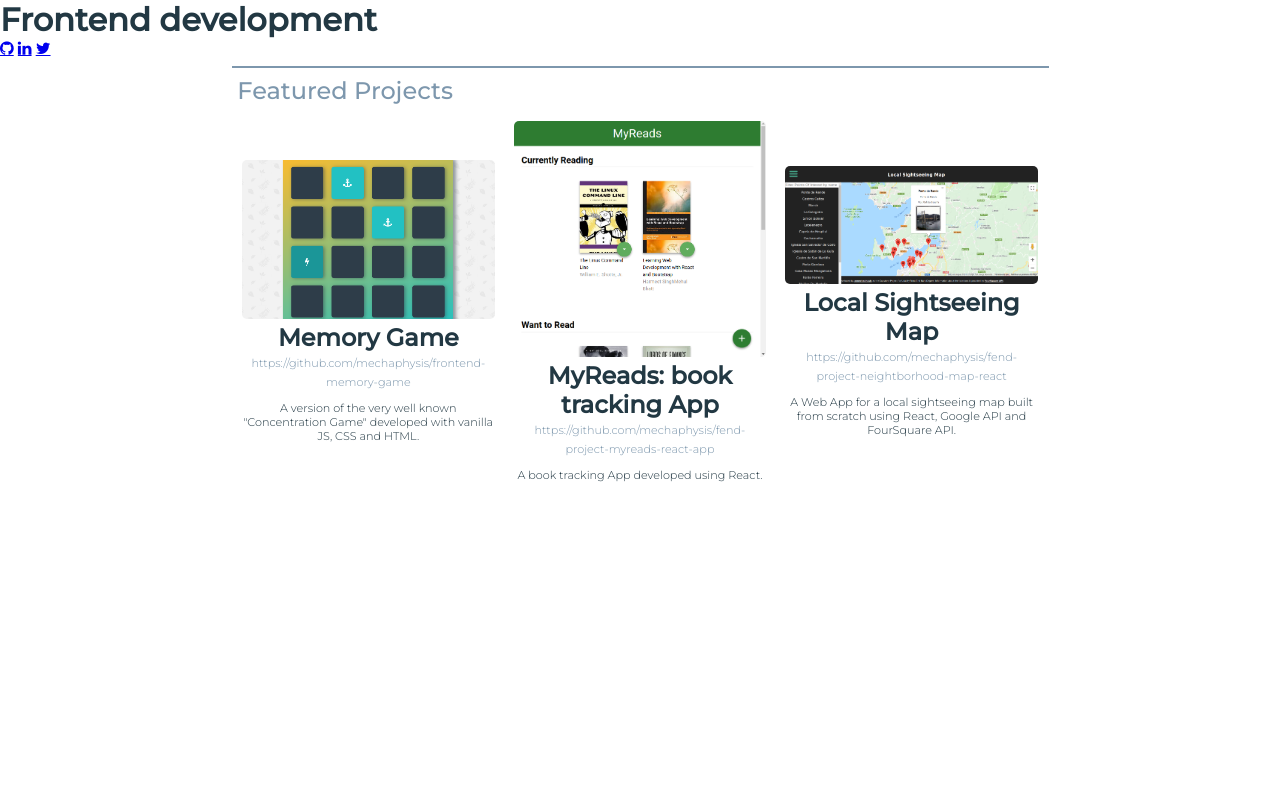
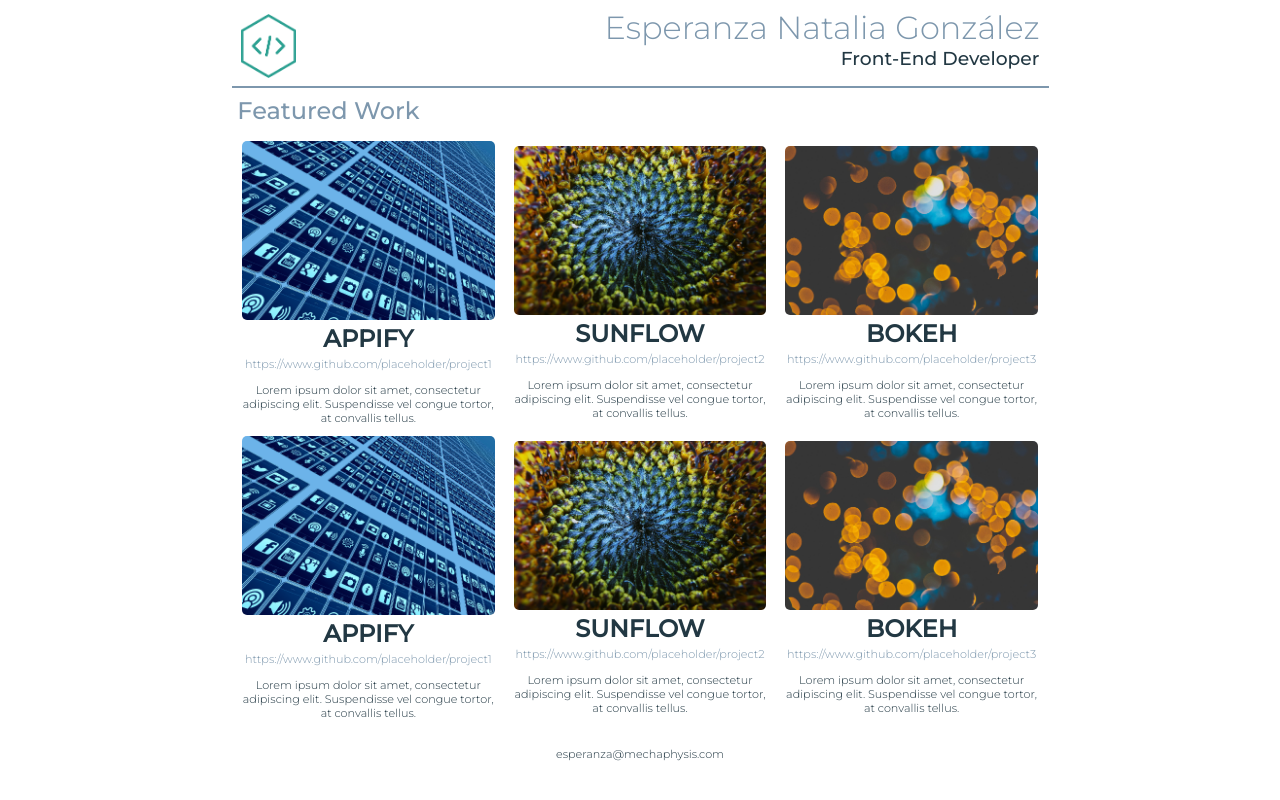
Before and after one commit to mechaphysis/portfolio-frontend, a website: page index.html in a window 1280 px wide. Drawn offline with Linux system fonts and the light colour scheme; a web font is replaced by a local one.

Commit message:
feat: Add Boilerplate portfolio HTML with placeholderrs

```diff
--- a/index.html
+++ b/index.html
@@ -6,59 +6,118 @@
     <meta http-equiv="X-UA-Compatible" content="IE=edge">
     <title>Front-End Dev Portfolio</title>
     <link href="https://fonts.googleapis.com/css?family=Montserrat:300,400,500" rel="stylesheet" >
-    <link rel="stylesheet prefetch" href="https://maxcdn.bootstrapcdn.com/font-awesome/4.6.1/css/font-awesome.min.css">
-    <link rel="stylesheet prefetch" href="https://fonts.googleapis.com/css?family=Coda">
     <link rel="stylesheet" href="css/main.css">
   </head>
   <body>
     <header class="header">
-          <h1 class="title">Frontend development</h1>
-          <nav>
-            <a class="fa fa-github" href="https://github.com/mechaphysis"></a>
-            <a class="fa fa-linkedin" href="https://linkedin.com/in/esperanza-natalia"></a>
-            <a class="fa fa-twitter" href="https://twitter.com/mechaphysis"></a>
-          </nav>
+      <div class="header_div">
+        <img class="logo" src="img/logohtml.png" alt="Logo with markup language"/>
+        <div class="header-text">
+          <h1 class="title">Esperanza Natalia González</h1>
+          <h3 class="subtitle">Front-End Developer</h3>
+        </div>
+        </div>
       </header>
     <hr class="horizontal-bar">
     <main>
       <section class="content">
-        <div class="projects">
-          <h2 class="featured-tittle">Featured Projects</h2>
+        <div class="featured-work">
+          <h2 class="featured-tittle">Featured Work</h2>
           <ul>
-            <li class="memory-game">
-              <img class="work-picture" src="img/memoryGame.png" alt="picture of the memory game deck"/>
+            <li class="work-appify">
+              <img class="work-picture" srcset="img/thumbnails/appify-260w.jpg 260w,
+                                                img/thumbnails/appify-520w.jpg 520w"
+                                        sizes="(max-width: 412px) 260px,
+                                               520px"
+                                        src="img/thumbnails/appify-520w.jpg" alt="picture of different apps"/>
               <div class="work-text">
-                <h2>Memory Game</h2>
-                <a href="#">https://github.com/mechaphysis/frontend-memory-game</a>
+                <h2>APPIFY</h2>
+                <a href="#">https://www.github.com/placeholder/project1</a>
                 <p>
-                  A version of the very well known "Concentration Game" developed with vanilla JS, CSS and HTML.
+                  Lorem ipsum dolor sit amet, consectetur adipiscing elit. Suspendisse vel congue tortor, at convallis tellus.
                 </p>
               </div>
             </li>
 
-            <li class="book-tracking">
-              <img class="work-picture" src="img/myReads.png" alt="picture of a book tracking app"/>
+            <li class="work-sunflow">
+              <img class="work-picture" srcset="img/thumbnails/sunflower-260w.jpg 260w,
+                                                img/thumbnails/sunflower-520w.jpg 520w"
+                                        sizes="(max-width: 412px) 260px,
+                                               520px"
+              src="img/thumbnails/sunflower-520w.jpg" alt="macro picture of sunflower seeds"/>
               <div class="work-text">
-                <h2>MyReads: book tracking App</h2>
-                <a href="#">https://github.com/mechaphysis/fend-project-myreads-react-app</a>
+                <h2>SUNFLOW</h2>
+                <a href="#">https://www.github.com/placeholder/project2</a>
                 <p>
-                  A book tracking App developed using React.
+                  Lorem ipsum dolor sit amet, consectetur adipiscing elit. Suspendisse vel congue tortor, at convallis tellus.
                 </p>
               </div>
             </li>
 
-            <li class="local-map">
-              <img class="work-picture" src="img/p8-react.png" alt="picture of maps application"/>
+            <li class="work-bokeh">
+              <img class="work-picture" srcset="img/thumbnails/bokeh-260w.jpg 260w,
+                                                img/thumbnails/bokeh-520w.jpg 520w"
+                                        sizes="(max-width: 412px) 260px,
+                                               520px"
+              src="img/thumbnails/bokeh-520w.jpg" alt="picture of lights with bokeh (blurred) effect"/>
               <div class="work-text">
-                <h2>Local Sightseeing Map</h2>
-                <a href="#">https://github.com/mechaphysis/fend-project-neightborhood-map-react</a>
+                <h2>BOKEH</h2>
+                <a href="#">https://www.github.com/placeholder/project3</a>
                 <p>
-                  A Web App for a local sightseeing map built from scratch using React, Google API and FourSquare API.
+                  Lorem ipsum dolor sit amet, consectetur adipiscing elit. Suspendisse vel congue tortor, at convallis tellus.
+                </p>
+              </div>
+            </li>
+            <li class="work-appify">
+              <img class="work-picture" srcset="img/thumbnails/appify-260w.jpg 260w,
+                                                img/thumbnails/appify-520w.jpg 520w"
+                                        sizes="(max-width: 412px) 260px,
+                                               520px"
+                                        src="img/thumbnails/appify-520w.jpg" alt="picture of different apps"/>
+              <div class="work-text">
+                <h2>APPIFY</h2>
+                <a href="#">https://www.github.com/placeholder/project1</a>
+                <p>
+                  Lorem ipsum dolor sit amet, consectetur adipiscing elit. Suspendisse vel congue tortor, at convallis tellus.
+                </p>
+              </div>
+            </li>
+
+            <li class="work-sunflow">
+              <img class="work-picture" srcset="img/thumbnails/sunflower-260w.jpg 260w,
+                                                img/thumbnails/sunflower-520w.jpg 520w"
+                                        sizes="(max-width: 412px) 260px,
+                                               520px"
+              src="img/thumbnails/sunflower-520w.jpg" alt="macro picture of sunflower seeds"/>
+              <div class="work-text">
+                <h2>SUNFLOW</h2>
+                <a href="#">https://www.github.com/placeholder/project2</a>
+                <p>
+                  Lorem ipsum dolor sit amet, consectetur adipiscing elit. Suspendisse vel congue tortor, at convallis tellus.
+                </p>
+              </div>
+            </li>
+
+            <li class="work-bokeh">
+              <img class="work-picture" srcset="img/thumbnails/bokeh-260w.jpg 260w,
+                                                img/thumbnails/bokeh-520w.jpg 520w"
+                                        sizes="(max-width: 412px) 260px,
+                                               520px"
+              src="img/thumbnails/bokeh-520w.jpg" alt="picture of lights with bokeh (blurred) effect"/>
+              <div class="work-text">
+                <h2>BOKEH</h2>
+                <a href="#">https://www.github.com/placeholder/project3</a>
+                <p>
+                  Lorem ipsum dolor sit amet, consectetur adipiscing elit. Suspendisse vel congue tortor, at convallis tellus.
+                </p>
               </div>
             </li>
           </ul>
         </div>
       </section>
     </main>
+    <footer>
+      esperanza@mechaphysis.com
+    </footer>
   </body>
 </html>
```
